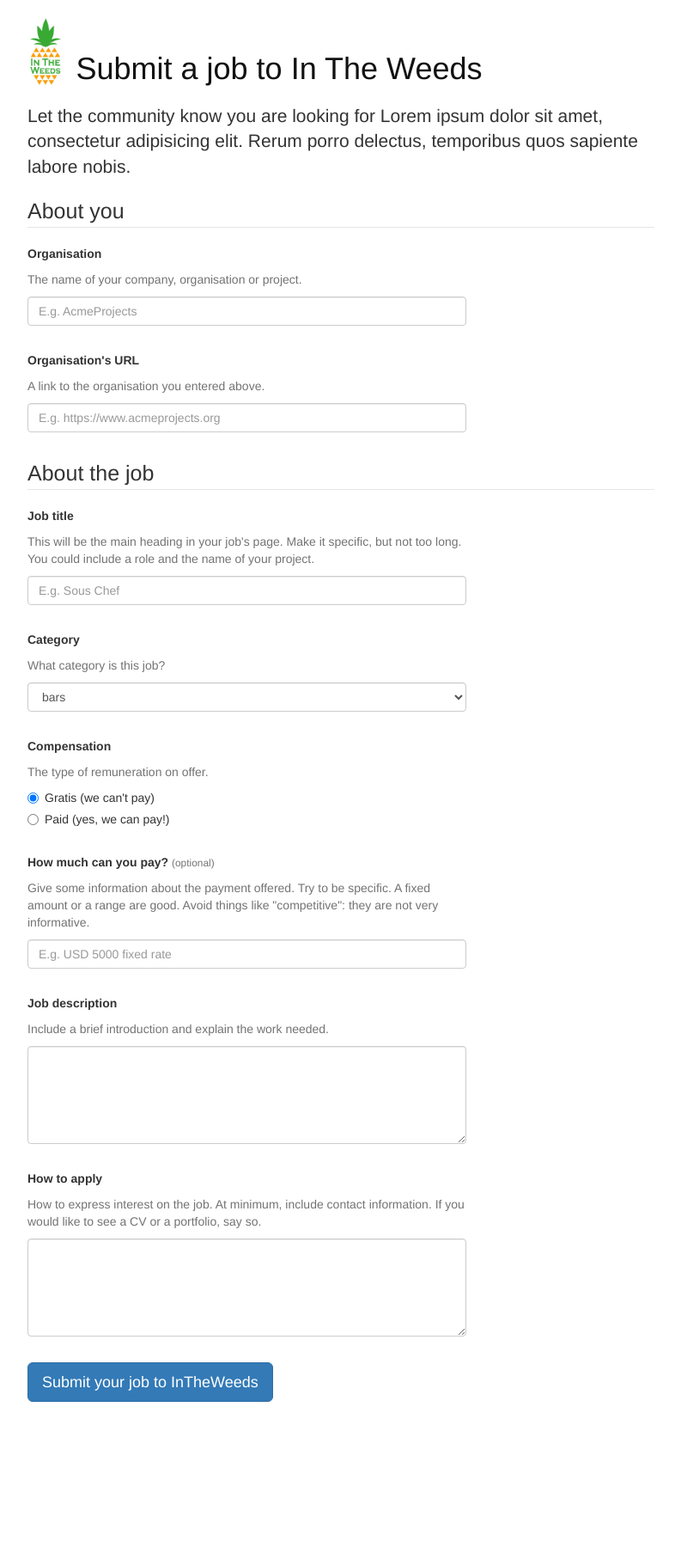
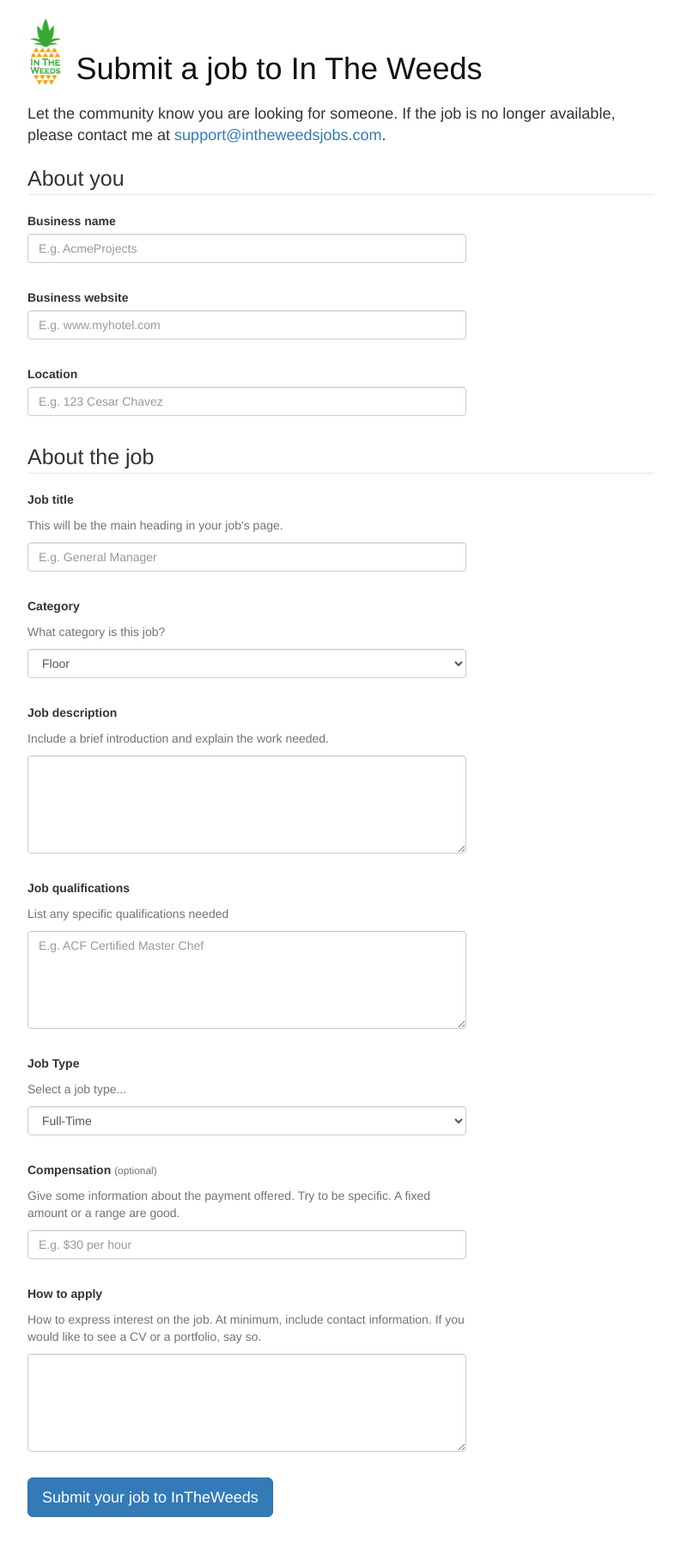
Before and after one commit to intheweedsjobs/intheweeds, a Jekyll site: the page built from job-form.html, in a window 1280 px wide. Shown: the whole page at 86% size, without its empty margins (243-1036 px from the left). Built offline with Jekyll 4.4.1, drawn with Linux system fonts in a browser that asks for light colours; before the commit the page ends 1681 px from its top, so only the background shows below that.

Commit message:
new form

```diff
--- a/css/custom.css
+++ b/css/custom.css
@@ -218,6 +218,21 @@ h5{
   text-align: center;
 }
 
+.lead {
+    margin-bottom: 20px;
+    font-size: 16px;
+    font-weight: 300;
+    line-height: 1.4;
+    font-weight: 400;
+}
+
+@media (min-width: 768px) {
+    .lead {
+        font-size: 18px
+    }
+}
+
+
 @media (max-width: 767px) {
   .main-logo{
     margin-top: 80px;
--- a/job-form.html
+++ b/job-form.html
@@ -26,7 +26,7 @@ permalink: '/job-form/'
           <img style="height:80px;vertical-align: bottom;margin-right:5px;" src="/images/intheweeds-logo.png"/>
           Submit a job to In The Weeds
         </h1>
-        <p class="lead">Let the community know you are looking for Lorem ipsum dolor sit amet, consectetur adipisicing elit. Rerum porro delectus, temporibus quos sapiente labore nobis.</p>
+        <p class="lead">Let the community know you are looking for someone.  If the job is no longer available, please contact me at <a href="mailto:support@intheweedsjobs.com">support@intheweedsjobs.com</a>.</p>
         <form method="POST" action="https://api.staticman.net/v2/entry/JonathanMatthey/gh-pages/jobs">
           <input name="options[redirect]" type="hidden" value="https://jonathanmatthey.github.io/thank-you/">
           <input name="fields[status]" type="hidden" value="searching">
@@ -41,23 +41,30 @@ permalink: '/job-form/'
           <fieldset>
             <legend>About you</legend>
             <div class="form-group">
-              <label for="organization">Organisation</label>
-              <p class="help-block">The name of your company, organisation or project.</p>
+              <label for="business_name">Business name</label>
               <input type="text"
                 class="form-control"
-                id="organization"
+                id="business_name"
                 placeholder="E.g. AcmeProjects"
-                name="fields[organization]"
+                name="fields[business_name]"
                 required>
             </div>
             <div class="form-group">
-              <label for="org_url">Organisation's URL</label>
-              <p class="help-block">A link to the organisation you entered above.</p>
+              <label for="business_url">Business website</label>
               <input type="url"
                 class="form-control"
-                id="org_url"
-                placeholder="E.g. https://www.acmeprojects.org"
-                name="fields[org_url]"
+                id="business_url"
+                placeholder="E.g. www.myhotel.com"
+                name="fields[business_url]"
+                required>
+            </div>
+            <div class="form-group">
+              <label for="location">Location</label>
+              <input type="url"
+                class="form-control"
+                id="location"
+                placeholder="E.g. 123 Cesar Chavez"
+                name="fields[location]"
                 required>
             </div>
           </fieldset>
@@ -65,11 +72,11 @@ permalink: '/job-form/'
             <legend>About the job</legend>
             <div class="form-group">
               <label for="title">Job title</label>
-              <p class="help-block">This will be the main heading in your job's page. Make it specific, but not too long. You could include a role and the name of your project.</p>
+              <p class="help-block">This will be the main heading in your job's page.</p>
               <input type="text"
                 class="form-control"
                 id="title"
-                placeholder="E.g. Sous Chef"
+                placeholder="E.g. General Manager"
                 name="fields[title]"
                 required>
             </div>
@@ -81,47 +88,14 @@ permalink: '/job-form/'
                 id="category"
                 name="fields[category]"
                 required>
-                <option value="bars">bars</option>
-                <option value="management">management</option>
-                <option value="tacotrucks">tacotrucks</option>
+                <option value="floor">Floor</option>
+                <option value="boh">BOH</option>
+                <option value="bar">Bar</option>
+                <option value="management">Management</option>
+                <option value="hotel">Hotel</option>
               </select>
             </div>
 
-            <div class="form-group">
-              <label>Compensation</label>
-              <p class="help-block">The type of remuneration on offer.</p>
-              <div class="radio">
-                <label>
-                  <input type="radio"
-                    name="fields[compensation]"
-                    id="gratis"
-                    value="gratis"
-                    checked>
-                  Gratis (we can't pay)
-                </label>
-              </div>
-              <div class="radio">
-                <label>
-                  <input type="radio"
-                    name="fields[compensation]"
-                    id="paid"
-                    value="paid">
-                  Paid (yes, we can pay!)
-                </label>
-              </div>
-            </div>
-            <div class="form-group">
-              <label for="paid_details">
-                How much can you pay?
-                <small>(optional)</small>
-              </label>
-              <p class="help-block">Give some information about the payment offered. Try to be specific. A fixed amount or a range are good. Avoid things like "competitive": they are not very informative.</p>
-              <input type="text"
-                class="form-control"
-                id="fields[paid_details]"
-                placeholder="E.g. USD 5000 fixed rate"
-                name="paid_details">
-            </div>
             <div class="form-group">
               <label for="description">Job description</label>
               <p class="help-block">Include a brief introduction and explain the work needed.</p>
@@ -130,6 +104,44 @@ permalink: '/job-form/'
                 rows="5"
                 name="fields[description]"
                 required></textarea>
+            </div>
+            <div class="form-group">
+              <label for="qualifications">Job qualifications</label>
+              <p class="help-block">List any specific qualifications needed</p>
+              <textarea class="form-control"
+                id="qualifications"
+                rows="5"
+                name="fields[qualifications]"
+                placeholder="E.g. ACF Certified Master Chef"
+                required></textarea>
+            </div>
+            <div class="form-group">
+              <label for="job_type">Job Type</label>
+              <p class="help-block">Select a job type...</p>
+              <select
+                class="form-control"
+                id="job_type"
+                name="fields[job_type]"
+                required>
+                <option value="full_time">Full-Time</option>
+                <option value="part_time">Part-Time</option>
+                <option value="freelance">Freelance</option>
+                <option value="internship">Internship</option>
+                <option value="stage">Stage</option>
+                <option value="temporary">Temporary</option>
+              </select>
+            </div>
+            <div class="form-group">
+              <label for="compensation">
+                Compensation
+                <small>(optional)</small>
+              </label>
+              <p class="help-block">Give some information about the payment offered. Try to be specific. A fixed amount or a range are good.</p>
+              <input type="text"
+                class="form-control"
+                id="fields[compensation]"
+                placeholder="E.g. $30 per hour"
+                name="compensation">
             </div>
             <div class="form-group">
               <label for="how_to_apply">How to apply</label>
@@ -151,15 +163,6 @@ permalink: '/job-form/'
     <script src="/js/bootstrap.min.js"></script>
 
     <script>
-
-        function compensation() {
-          if ( $("#gratis").is(":checked") ) {
-            $("#paid_details").parent().slideUp();
-          }
-          else {
-            $("#paid_details").parent().slideDown();
-          }
-        }
 
         function slug (str) {
           str = str.replace(/^\s+|\s+$/g, ''); // trim
--- a/staticman.yml
+++ b/staticman.yml
@@ -7,9 +7,9 @@ jobs:
   #
   # Names of the fields the form is allowed to submit. If a field that is
   # not here is part of the request, an error will be thrown.
-  allowedFields: ["name_of_business", "business_description", "business_url", "compensation",
-                  "title", "description", "qualifications",
-                  "how_to_apply", "date_posted",
+  allowedFields: ["business_name", "business_description", "business_url",
+                  "compensation","title", "description", "qualifications",
+                  "how_to_apply", "date_posted", "location",
                   "layout", "role", "category"]
 
   # (*) REQUIRED WHEN USING NOTIFICATIONS
```
Also changed, not shown: other parts of job-form.html (+0 -6 lines), css/main.css.
